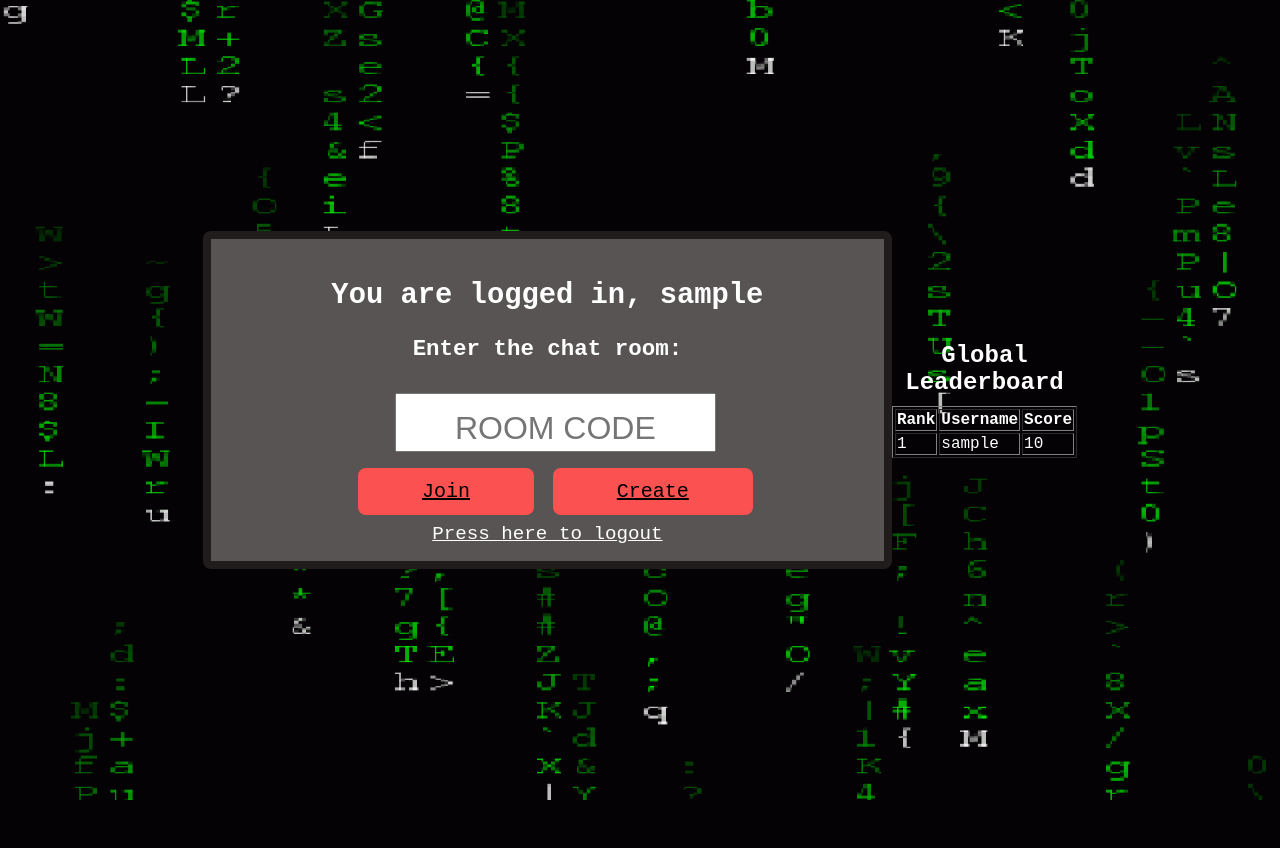
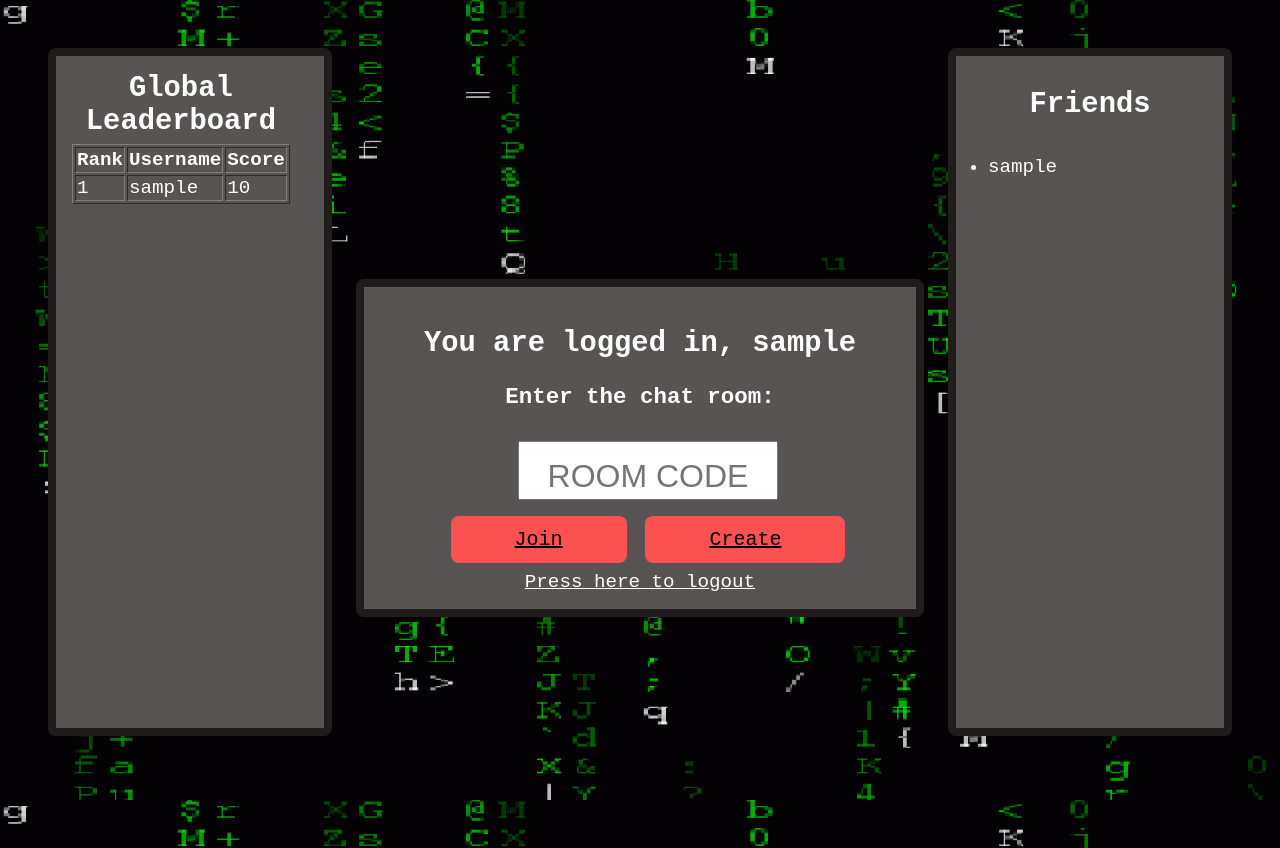
Before and after one commit to FerRojasChoco/chatroom_project, a Flask app: page /chat/dashboard in a window 1280 px wide. Before the commit the page ends 800 px from the top, so only its background shows below. Run offline with Flask 3, Linux system fonts and the light colour scheme; a user stored in the database is signed in; tables that the repository leaves empty hold one stand-in row (values such as "Sample post"); some libraries are stand-ins or nearby versions.

Commit message:
style changes but needs maybe flex containers if you have a lot of friends so you can scroll for them. The same for leaderboard. Can use messages classes and ids for that from room.html

```diff
--- a/static/css/style.css
+++ b/static/css/style.css
@@ -1,8 +1,9 @@
 body {
-    background: #84c6ff url('/static/images/matrix.gif') center/cover fixed no-repeat;
+    background: #000000 url('/static/images/matrix.gif') center/cover fixed no-repeat;
     margin: 0;
     font-family: 'Courier New', Courier, monospace;
     color: white;
+    overflow: hidden;
   }
 
 
@@ -387,3 +388,12 @@ a:hover{color:inherit}
   overflow-wrap: break-word;  /* break really long words/URLs */
   max-width: 100%;            /* never grow past the chat pane */
 }
+
+.dashboard{
+      grid-template-columns: 1fr 2fr 1fr;
+}
+
+.dashboard-leaderboard{
+    text-align: left;
+    height: 80%;
+}
--- a/templates/chat/dashboard.html
+++ b/templates/chat/dashboard.html
@@ -1,5 +1,31 @@
 {% extends 'base.html' %}
 {% block content %}
+
+<div class="room-grid dashboard">
+    <aside class="intro_1 dashboard-leaderboard">
+        <!-- Added to display the leaderboard-->
+        <table border="1">
+            <caption style="margin-bottom: 0.4rem; font-weight: bold; font-size: 1.5em;">Global Leaderboard</caption>
+            <thead>
+                <tr>
+                    <th>Rank</th>
+                    <th>Username</th>
+                    <th>Score</th>
+                </tr>
+            </thead>
+            <tbody>
+                {% for user in leaderboard %}
+                <tr>
+                    <td>{{ loop.index }}</td>
+                    <td>{{ user.username }}</td>
+                    <td>{{ user.score }}</td>
+                </tr>
+                {% endfor %}
+            </tbody>
+        </table>
+    </aside>
+
+
     <div id="centering_using_grid">
         <div class="intro_1">
             <h2>You are logged in, {{name}}</h1>
@@ -28,27 +54,15 @@
         </div>
     </div>
 
+     <aside class="intro_1 dashboard-leaderboard">
         <!-- Added to display the leaderboard-->
-<table border="1">
-    <caption style="margin-bottom: 10px; font-weight: bold; font-size: 1.5em;">Global Leaderboard</caption>
-    <thead>
-        <tr>
-            <th>Rank</th>
-            <th>Username</th>
-            <th>Score</th>
-        </tr>
-    </thead>
-    <tbody>
+        <h3 style="margin-bottom: 0.4rem; margin-top: 1rem; font-weight: bold; font-size: 1.5em; text-align: center;">Friends</h3>
+        <ul class="room-chat" style="box-shadow: none;">
             {% for user in leaderboard %}
-        <tr>
-            <td>{{ loop.index }}</td>
-            <td>{{ user.username }}</td>
-            <td>{{ user.score }}</td>
-        </tr>
+            <li>{{ user.username }}</li>
             {% endfor %}
-    </tbody>
-</table>
-
-
+        </ul>
+    </aside>
+</div>
 
 {% endblock %}
--- a/templates/chat/room.html
+++ b/templates/chat/room.html
@@ -5,10 +5,8 @@
 <div class="room-grid">
   <aside class="room-sidebar">
     <h2>Chat Room: {{ code }} <span id="member-count">(1 user)</span></h2>
-    <h3>Players</h3>
-
     <div class="leaderboard-box">
-        <h3>In-Game Leaderboard</h3>
+        <h3>Leaderboard</h3>
         <ul id="leaderboard-list"></ul>
     </div>
     <!-- CHECK IF CAN DELETE THE SECOND UL MY N WORD -->
```
Lines whose indentation alone changed are shown as unchanged.
